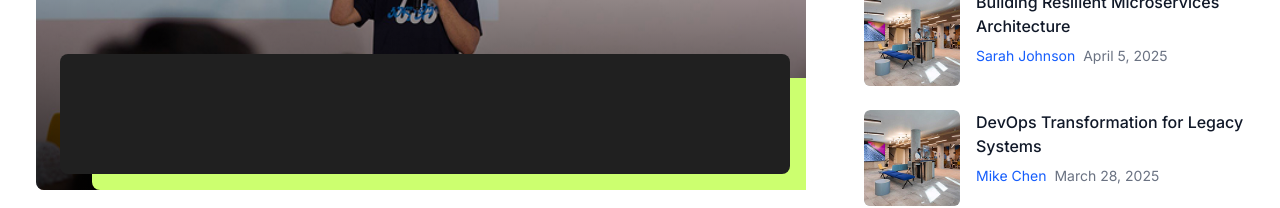
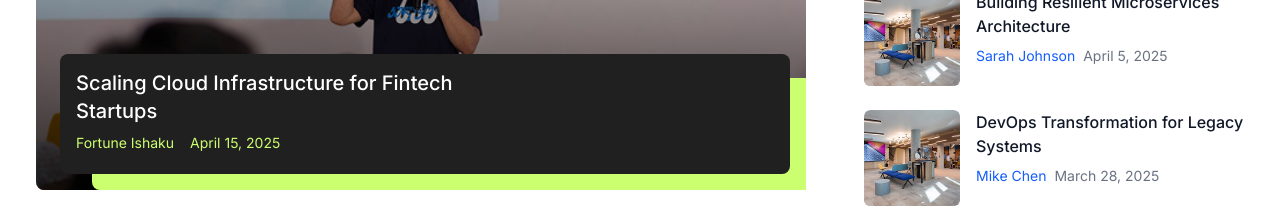
Before and after one commit to AmDeeJhay/Applift-blog, a Next.js app: page /blogs in a window 1280 px wide. Shown: the part 243-451 px from the top of the page. Built offline with nearby package versions, Linux system fonts and the light colour scheme; no server answers.

Commit message:
feat: refactor blog components for improved data handling and layout adjustments

```diff
--- a/src/app/blogs/archive/page.tsx
+++ b/src/app/blogs/archive/page.tsx
@@ -1,6 +1,6 @@
 import Image from "next/image"
 import Link from "next/link"
-import { blogPosts, type BlogPost } from "@/lib/actions";
+import type { BlogPost } from "@/lib/actions";
 import type { Metadata } from "next"
 import { JSX } from "react"
 
@@ -11,8 +11,9 @@ export const metadata: Metadata = {
 
 export default function ArchivePage(): JSX.Element {
   // Group posts by month and year
-  const postsByDate = blogPosts.reduce<Record<string, BlogPost[]>>((acc, post) => {
-    const date = new Date(post.date)
+  const blogPosts: BlogPost[] = []; // Replace with actual data fetching logic
+  const postsByDate = blogPosts.reduce<Record<string, BlogPost[]>>((acc: Record<string, BlogPost[]>, post: BlogPost) => {
+    const date = new Date(post.date ?? "")
     const monthYear = `${date.toLocaleString("default", { month: "long" })} ${date.getFullYear()}`
 
     if (!acc[monthYear]) {
--- a/src/app/blogs/categories/page.tsx
+++ b/src/app/blogs/categories/page.tsx
@@ -9,7 +9,7 @@ import Link from "next/link"
    description: "Browse all blog categories from APPLIFT",
  }
 
- export async function CategoriesPage(): Promise<JSX.Element> {
+ export default async function CategoriesPage(): Promise<JSX.Element> {
    const blogPosts = await FetchPosts() || []
    // Get all categories and count posts in each
    // Get all categories and count posts
--- a/src/app/blogs/page.tsx
+++ b/src/app/blogs/page.tsx
@@ -9,7 +9,7 @@ import { Footer } from "@/components/layout/footer"
 
 export default function BlogsPage() {
   // Get featured post
-  const featuredPost = blogPosts.filter((post) => post.featured)
+  const featuredPost = blogPosts.filter((post) => post.featured);
 
   // Get recent posts (excluding featured)
   const recentPosts = blogPosts
@@ -55,7 +55,7 @@ export default function BlogsPage() {
           <div className="grid grid-cols-1 lg:grid-cols-3 gap-6">
             {/* Featured Blog Post */}
             <div className="lg:col-span-2 relative overflow-hidden rounded-lg">
-              {featuredPost && <FeaturedPost post={featuredPost} />}
+              {featuredPost.length > 0 && <FeaturedPost post={featuredPost[0]} />}
             </div>
 
             {/* Recent Posts List */}
@@ -103,7 +103,7 @@ export default function BlogsPage() {
               All categories
             </Link>
           </div>
-          <ReadMoreSection posts={readMorePosts} />
+          <ReadMoreSection postId="someUniqueId" post={readMorePosts} />
         </section>
       </div>
 
--- a/src/components/blog/featured-post.tsx
+++ b/src/components/blog/featured-post.tsx
@@ -34,8 +34,8 @@ export function FeaturedPost({ post }: FeaturedPostProps): JSX.Element {
 
           {/* Black Title Card */}
           <div className="relative z-10 bg-[#202020] h-30 rounded-lg p-4 -mr-2 -mb-2">
-            <h2 className="text-white text-xl font-sm leading-snug mb-2">
-              <span dangerouslySetInnerHTML={{ __html: post.title }} />
+            <h2 className="text-white text-xl font-medium leading-snug mb-2">
+              <span dangerouslySetInnerHTML={{__html: post.title}} />
             </h2>
             <div className="flex items-center text-sm text-[#CCFF6F] space-x-4">
               <span>{post.author}</span>
--- a/src/lib/actions.ts
+++ b/src/lib/actions.ts
@@ -1,4 +1,4 @@
-"use server"
+// "use server"
 // renamed this file to actions as it contains all api actions for the blog
 
 import axios from "axios";
@@ -19,6 +19,7 @@ export interface BlogPost {
   updated_at?: string;
   comment_count?: number;
 }
+
 
 //   export const blogPosts: BlogPost[] = [
 //   {
@@ -117,7 +118,7 @@ export interface BlogPost {
 // ]
 
 // Fetch blog post by ID using Axios
-export async function FetchPosts(): Promise<BlogPost[]> {
+export async function FetchPosts(): Promise<BlogPost[] | undefined> {
   try {
     const response = await axios.get(`${API_URL}/posts`);
     console.log("Fetched Blog Posts:", response.data);
```
Also changed, not shown: src/lib/blog-data.ts (line endings or trailing spaces).
